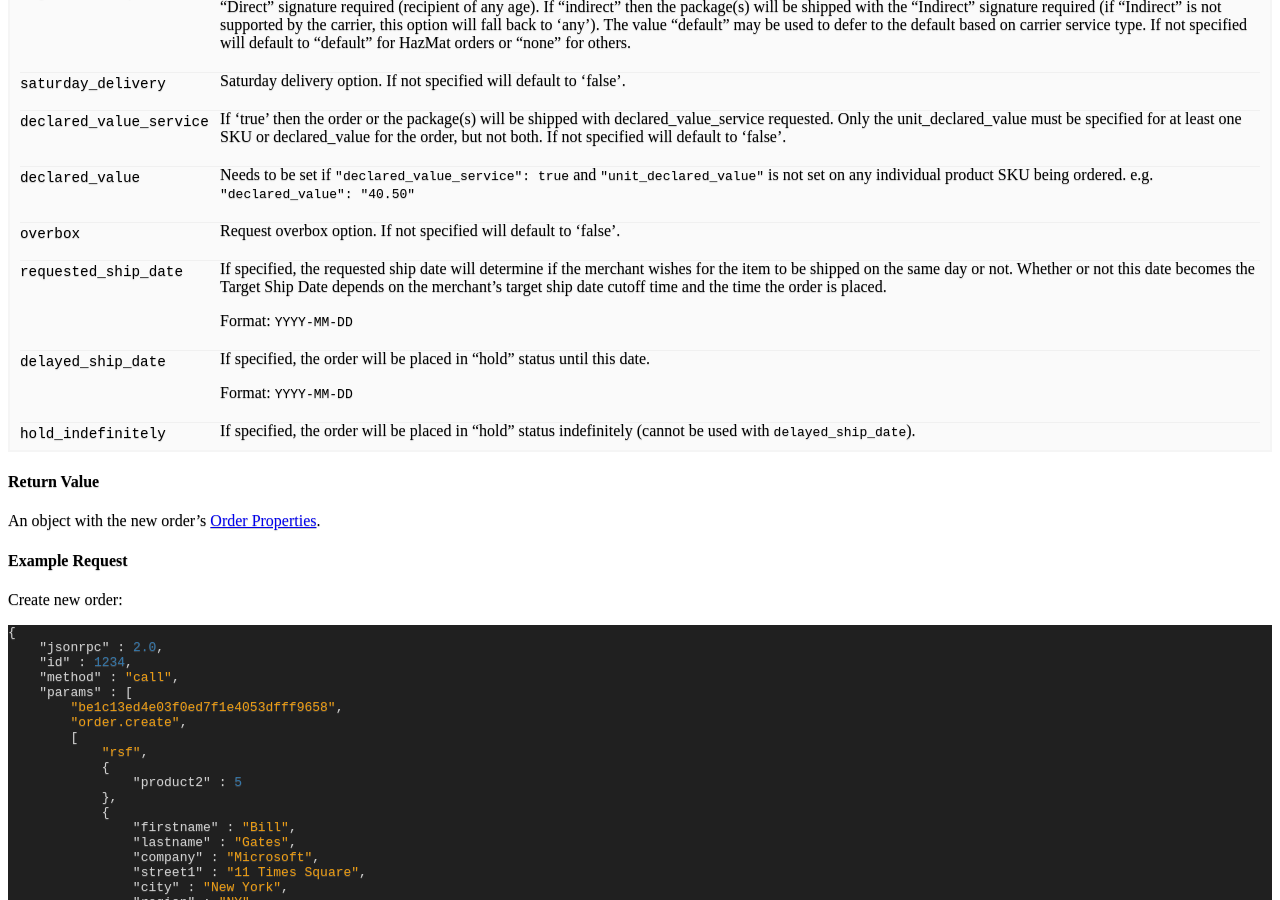
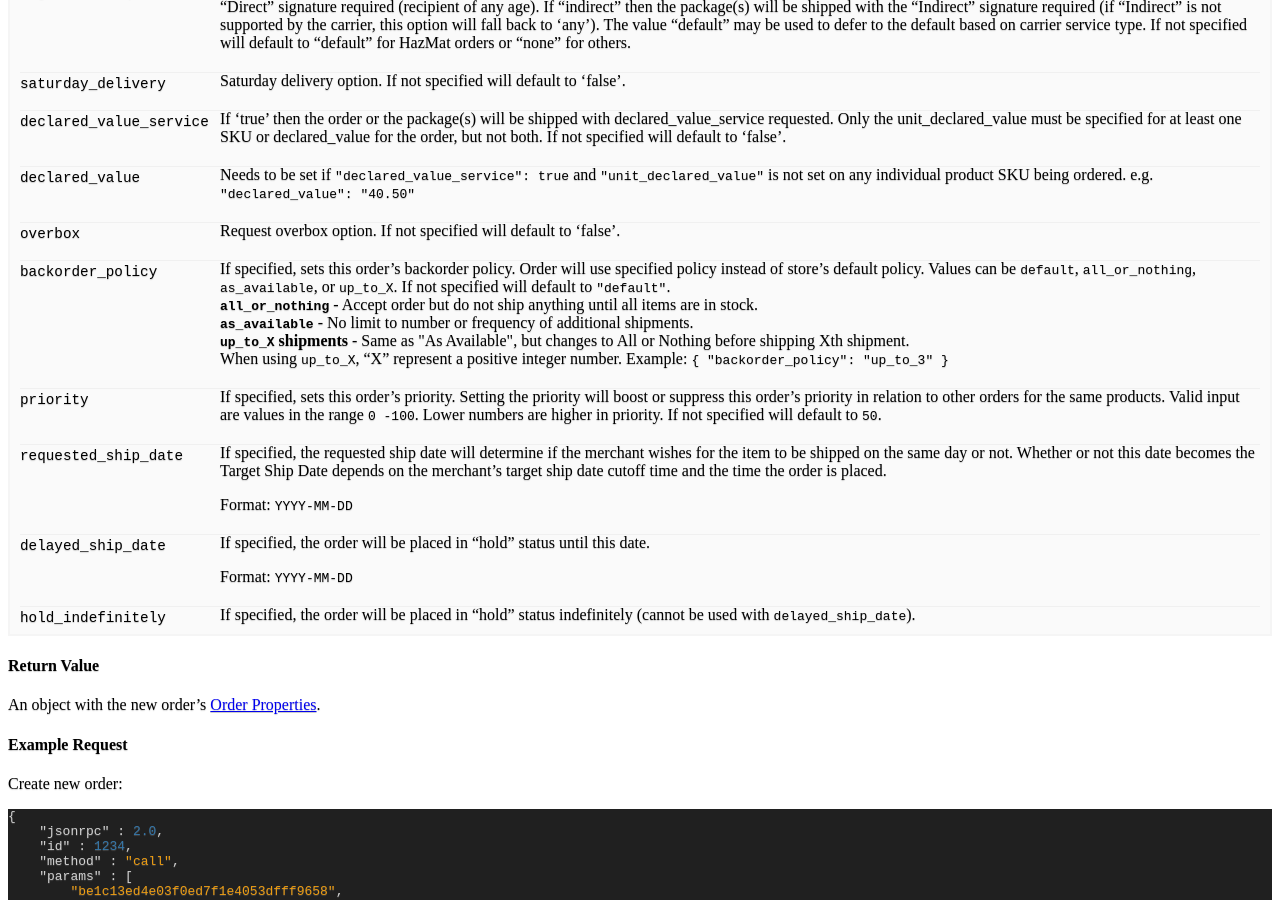
Before and after one commit to ShipStream/shipstream.github.io, a Jekyll site: the page built from _posts/2014-07-25-order.md, in a window 1280 px wide and 900 px high, scrolled down 2465 px. Built offline with Jekyll 4.4.1, drawn with Linux system fonts in a browser that asks for light colours; a style sheet for code colours, icons or effects is not loaded; some of the changed text lies outside the part shown.

Commit message:
Update 2014-07-25-order.md

```diff
--- a/_posts/2014-07-25-order.md
+++ b/_posts/2014-07-25-order.md
@@ -152,6 +152,12 @@ declared_value
 
 overbox
 : Request overbox option. If not specified will default to 'false'.
+
+backorder_policy
+: If specified, sets this order's backorder policy. Order will use specified policy instead of store's default policy.  Values can be <code>default</code>, <code>all_or_nothing</code>, <code>as_available</code>, or <code>up_to_X</code>. If not specified will default to <code>"default"</code>.<br /><strong><code>all_or_nothing</code></strong> - Accept order but do not ship anything until all items are in stock.<br /><strong><code>as_available</code></strong> - No limit to number or frequency of additional shipments.<br /><strong><code>up_to_X</code> shipments</strong> - Same as &quot;As Available&quot;, but changes to All or Nothing before shipping Xth shipment.<br/>When using <code>up_to_X</code>, "X" represent a positive integer number. Example: <code>{ "backorder_policy": "up_to_3" }</code>
+
+priority
+: If specified, sets this order's priority.  Setting the priority will boost or suppress this order's priority in relation to other orders for the same products. Valid input are values in the range <code>0 -100</code>. Lower numbers are higher in priority. If not specified will default to <code>50</code>.
 
 requested_ship_date
 : If specified, the requested ship date will determine if the merchant wishes for the item to be shipped on the same day or not.
@@ -955,6 +961,14 @@ Attempt to cancel all items on an order:
         <td>Flag to identify overbox.</td>
     </tr>
     <tr>
+        <th>backorder_policy</th>
+        <td>This order's backorder policy. Order will use specified policy instead of store's default policy.  Values can be <code>default</code>, <code>all_or_nothing</code>, <code>as_available</code>, or <code>up_to_X</code>. Default value is <code>default</code>.<br /><strong><code>all_or_nothing</code></strong> - Accept order but do not ship anything until all items are in stock.<br /><strong><code>as_available</code></strong> - No limit to number or frequency of additional shipments.<br /><strong><code>up_to_X</code> shipments</strong> - Same as &quot;As Available&quot;, but changes to All or Nothing before shipping Xth shipment.<br/>When using <code>up_to_X</code>, "X" represent a positive integer number. Example: <code>{ "backorder_policy": "up_to_3" }</code></td>
+    </tr>
+      <tr>
+        <th>priority</th>
+        <td>This order's priority.  Setting the priority will boost or suppress this order's priority in relation to other orders for the same products. Valid input are values in the range <code>0 - 100</code>. The default value is <code>50</code>. Lower numbers are higher in priority.</td>
+    </tr>
+    <tr>
         <th>estimated_packages</th>
         <td>Estimated number of packages.</td>
     </tr>
```
